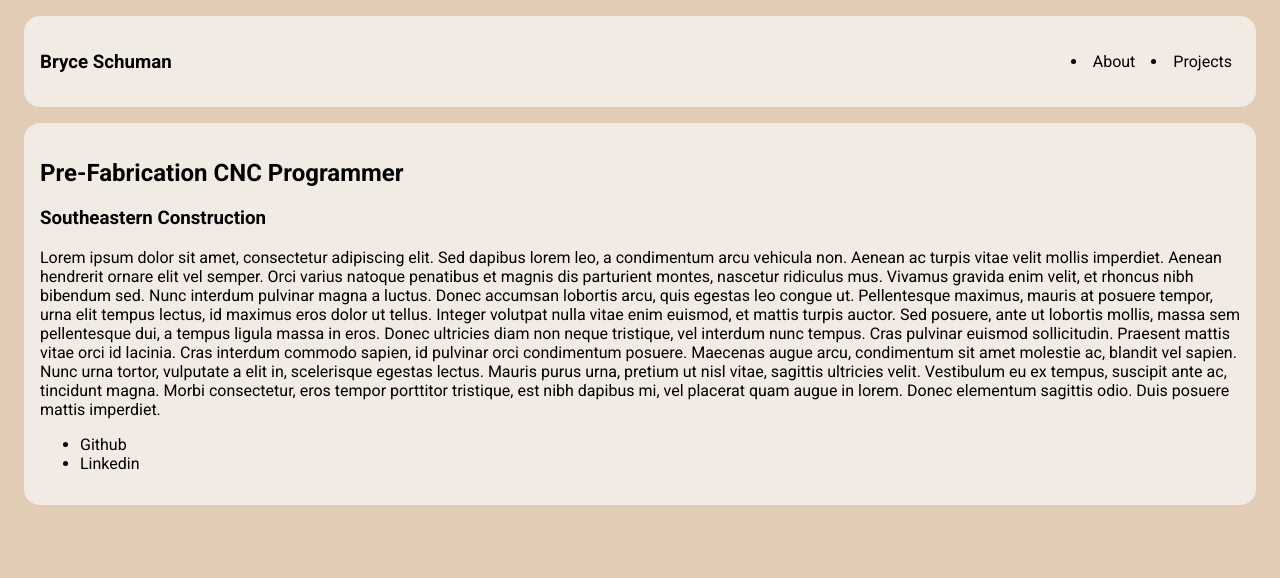
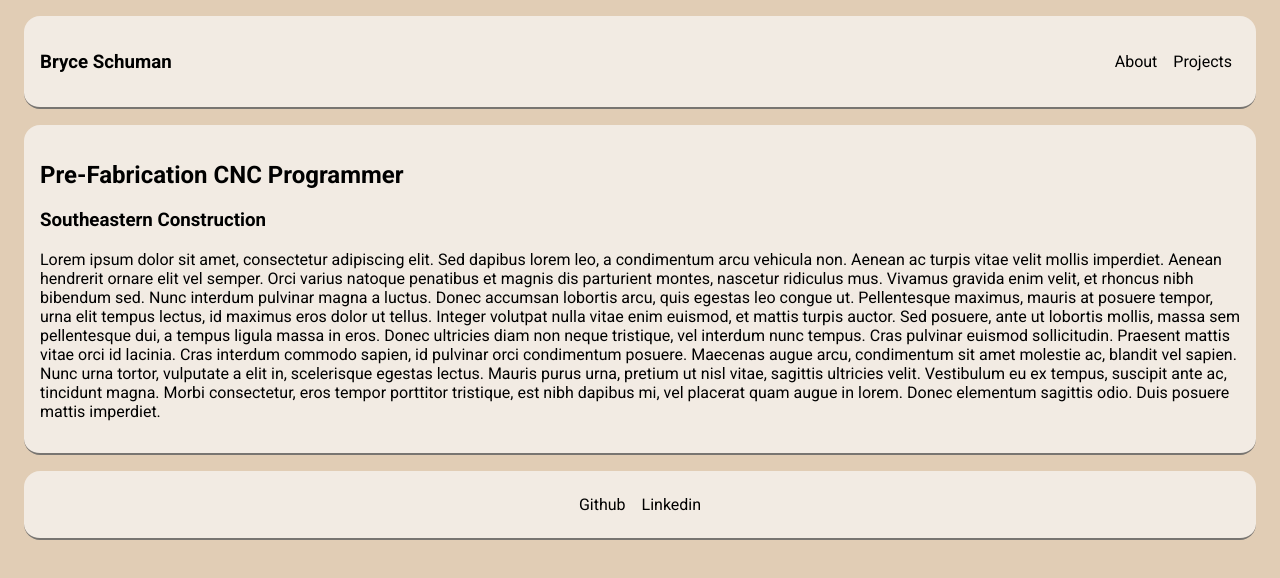
Before and after one commit to PenguinBomber/Personal-Website, a plain HTML site: page index.html in a window 1280 px wide. Drawn offline with Linux system fonts and the light colour scheme; a script that the page names is missing.

Commit message:
Added footer

```diff
--- a/index.html
+++ b/index.html
@@ -15,7 +15,7 @@
 </head>
 <body>
   <div id="fadein"></div>
-  <div class="topBar">
+  <div class="bar", id="header">
   	<h3>Bryce Schuman</h3>
   	<li>About</li>
   	<li>Projects</li>
@@ -29,12 +29,10 @@
 Maecenas augue arcu, condimentum sit amet molestie ac, blandit vel sapien. Nunc urna tortor, vulputate a elit in, scelerisque egestas lectus. Mauris purus urna, pretium ut nisl vitae, sagittis ultricies velit. Vestibulum eu ex tempus, suscipit ante ac, tincidunt magna. Morbi consectetur, eros tempor porttitor tristique, est nibh dapibus mi, vel placerat quam augue in lorem. Donec elementum sagittis odio. Duis posuere mattis imperdiet.
   		<!--CNC Programmer / Information Technology Specialist primarily working with MesserSoft OmniWin 2024 programing for the Messer MPC2000. Proficent in NodeJS, Python, DSTV, and GCODE with skills in shell scripting and Linux server management. Currently working twards CompTIA A+ & Net+.-->
   	</p>
-  	<p>
-  		<ul>
-  			<li>Github</li>
-  			<li>Linkedin</li>
-  		</ul>
-  	</p>
+  </div>
+  <div class="bar", id="footer">
+  	<li>Github</li>
+  	<li>Linkedin</li>
   </div>
   <script type="text/javascript">
   window.onload = function(){
--- a/styles/layouts.css
+++ b/styles/layouts.css
@@ -1,18 +1,22 @@
-.topBar {
+.bar {
 	display: flex;
 	flex-direction: row;
 	align-items: center;
 }
 
-.topBar > h3{
+#footer {
+	justify-content: center;
+}
+
+.bar h3 {
 	flex-grow: 1;
 }
 
-.topBar > li{
+.bar li {
 	margin: 0.5rem;
 }
 
-.content, .topBar {
+.content, .bar {
 	padding: 1rem;
 	margin: 1rem;
 }
--- a/styles/styles.css
+++ b/styles/styles.css
@@ -1,23 +1,36 @@
 * {
   font-family: "Roboto", serif;
   font-optical-sizing: auto;
-  font-weight: <weight>;
+  font-weight: regular;
   font-style: normal;
   font-variation-settings:
     "wdth" 100;
 }
+
 :root {
 	background-color: #e1cdb5;
 }
-.content, .topBar {
+.content, .bar {
 	border-radius: 1rem;
 }
-.topBar > li:hover {
-	border-bottom: 0.1em solid black;
-}
-.content {
+
+.bar {
+	border-bottom: 0.15rem solid rgba(0,0,0,0.5);
 	background-color: #f2ebe3;
 }
-.topBar {
+
+.bar li:hover {
+	border-bottom: 0.2rem solid #6d98ba;
+  margin-bottom: 0.3rem;
+}
+
+.bar li {
+  list-style-type:none;
+  padding: 0px;
+  margin: 0px;
+}
+
+.content {
+  border-bottom: 0.15rem solid rgba(0,0,0,0.5);
 	background-color: #f2ebe3;
 }
```
